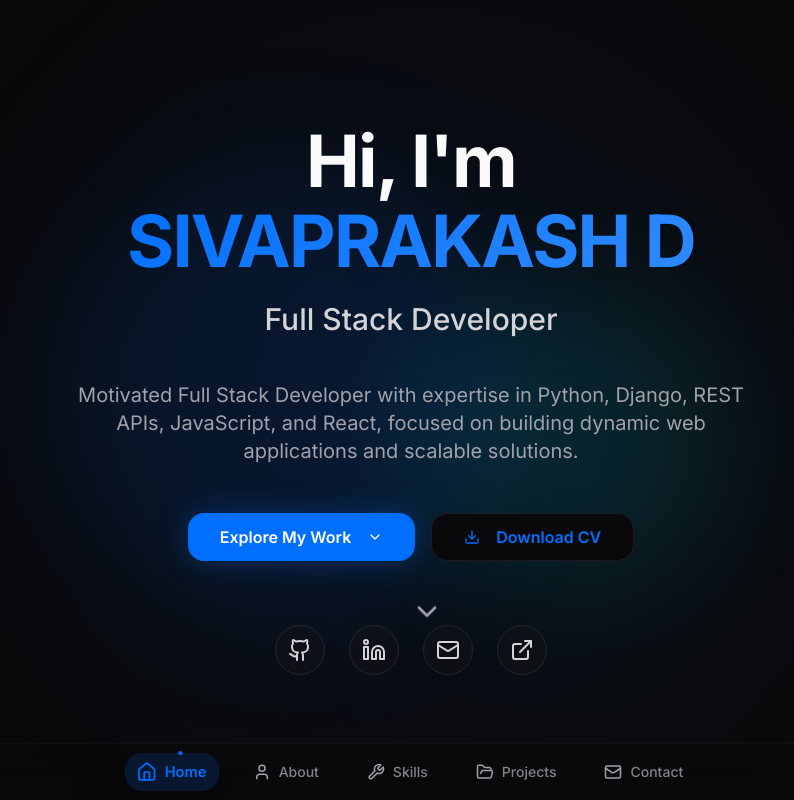
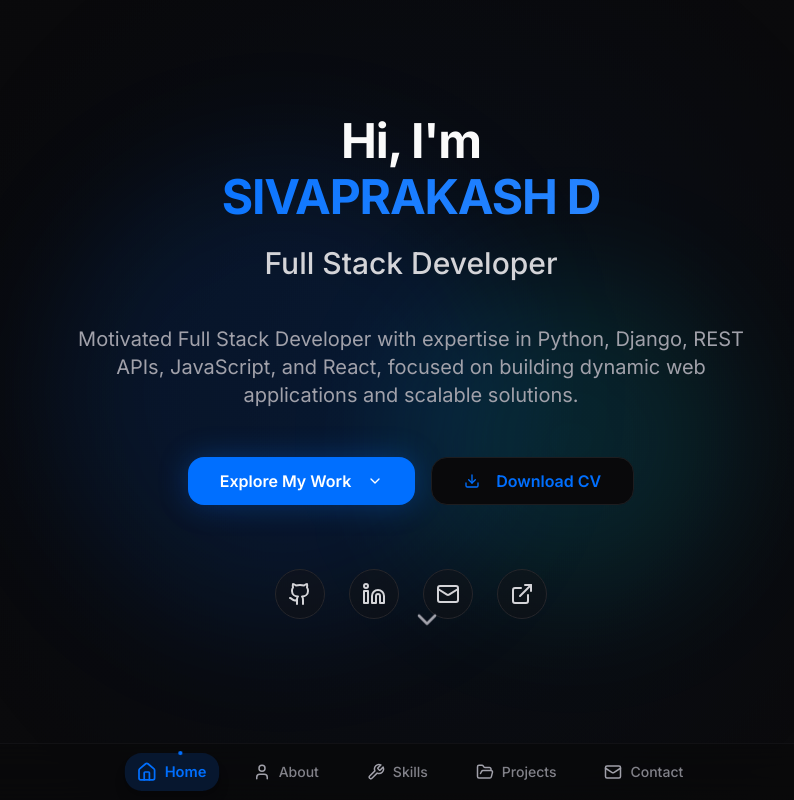
Before and after one commit to SIvaprakash9432/sivaprakash_portfolio, a React (Vite) app: page / in a window 1280 px wide. Shown: the top 800 px of the page, without its empty margins (229-1023 px from the left). Built offline with nearby package versions, Linux system fonts and the light colour scheme.

Commit message:
Fix hero text size and navbar

```diff
--- a/src/components/Hero.tsx
+++ b/src/components/Hero.tsx
@@ -76,7 +76,7 @@ Shanmuga Industries Arts & Science College`;
       <div className="relative z-10 text-center max-w-4xl mx-auto">
         {/* Main Content */}
         <div className="animate-fade-in">
-          <h1 className="text-5xl md:text-7xl font-display font-bold mb-6">
+          <h1 className="text-4xl md:text-5xl font-display font-bold mb-6">
             <span className="block text-foreground mb-2">Hi, I'm</span>
             <span className="block text-gradient-primary">SIVAPRAKASH D</span>
           </h1>
@@ -115,7 +115,7 @@ Shanmuga Industries Arts & Science College`;
           </div>
 
           {/* Social Links */}
-          <div className="flex items-center justify-center space-x-6">
+          <div className="flex items-center justify-center space-x-6 mb-20 sm:mb-16">
             <a
               href="https://github.com/Siva9943/"
               target="_blank"
```
